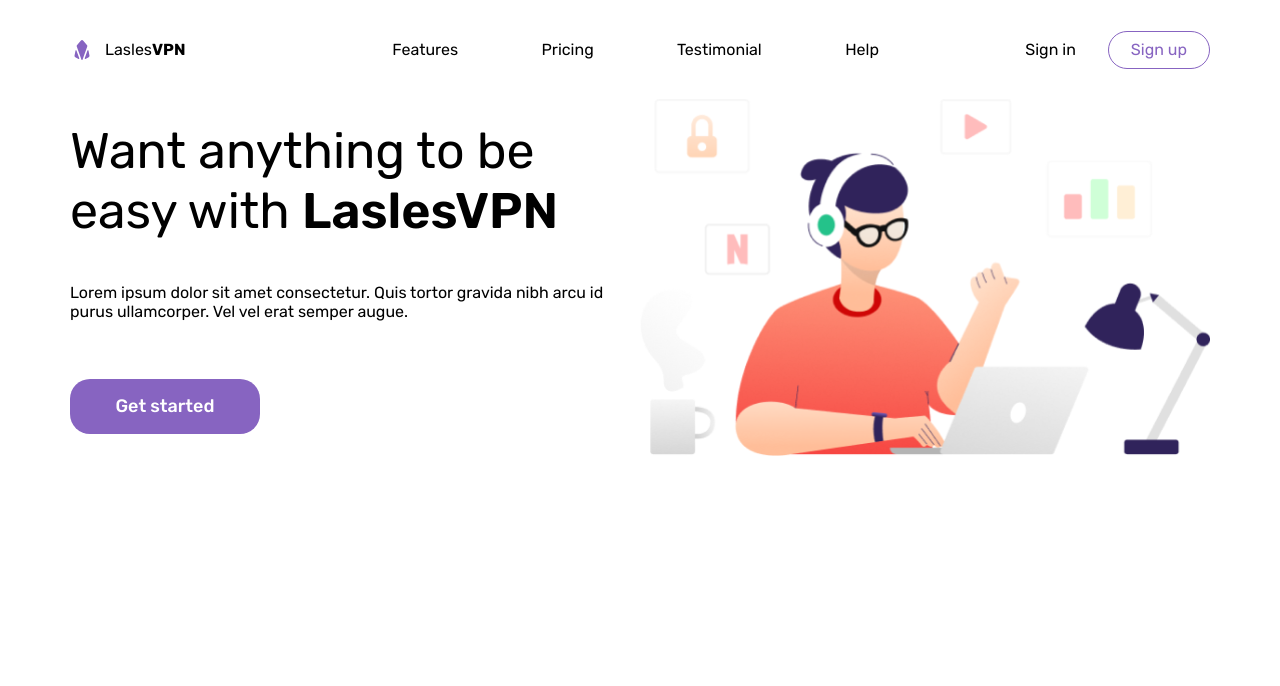
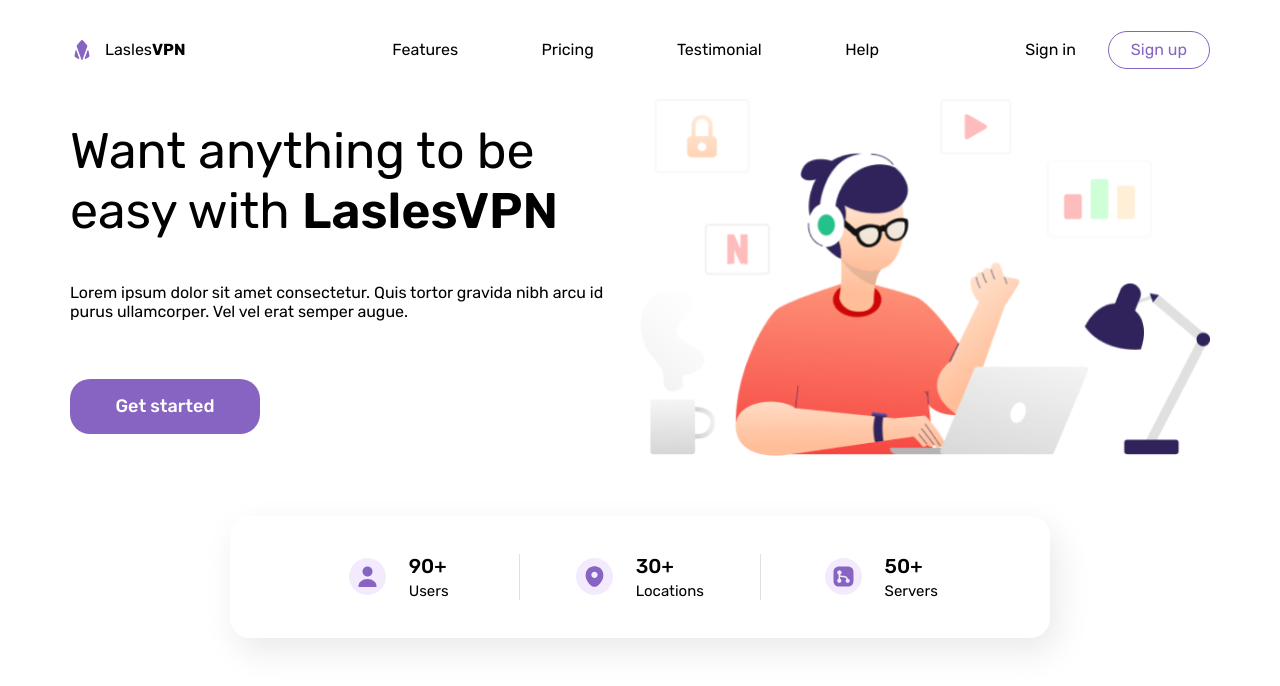
Before and after one commit to rudyminaya/laslesvpn-challenge, a Next.js app: page / in a window 1280 px wide. Shown: the top 686 px of the page. Built offline with nearby package versions, Linux system fonts and the light colour scheme.

Commit message:
feat: se añadieron features en la landing

```diff
--- a/src/app/page.tsx
+++ b/src/app/page.tsx
@@ -1,5 +1,7 @@
+import Features from "@/components/features"
 import styles from "./page.module.scss"
 import { MainButton } from "@/components/buttons"
+import { FeatureItems } from "@/data/menu"
 
 export default function Home() {
   return (
@@ -26,6 +28,7 @@
           alt="Community manager working on their laptop"
         />
       </main>
+      <Features data={FeatureItems} />
     </>
   )
 }
--- /dev/null
+++ b/src/components/features/feature/index.tsx
@@ -0,0 +1,17 @@
+import React from 'react'
+import styles from './styles.module.scss'
+import { FeatureItemTypes } from '@/types'
+
+const Feature = ({icon,quantity,description}: FeatureItemTypes) => {
+  return (
+    <div className={styles.feature}>
+      {icon}
+      <div className={styles.feature__details}>
+        <h5>{quantity}+</h5>
+        <p>{description}</p>
+      </div>
+    </div>
+  )
+}
+
+export default Feature
--- /dev/null
+++ b/src/components/features/feature/styles.module.scss
@@ -0,0 +1,34 @@
+@import "../../../styles/mixin.module.scss";
+
+.feature {
+  display: flex;
+  width: 100%;
+  justify-content: center;
+  align-items: center;
+
+  &__details {
+    margin-left: 13px;
+    & > h5 {
+      @include title;
+    }
+    & > p {
+      font-size: 8.5px;
+      margin-top: 2px;
+    }
+  }
+  @media (min-width: 768px) {
+    &__details {
+      margin-left: 23px;
+      & > p {
+        font-size: 15px;
+        margin-top: 4px;
+      }
+    }
+  }
+  @media (max-width: 767px) {
+    & > svg {
+      width: 21px;
+      height: 21px;
+    }
+  }
+}
--- /dev/null
+++ b/src/components/features/index.tsx
@@ -0,0 +1,27 @@
+import { FeatureItemTypes } from "@/types"
+import React from "react"
+import styles from "./styles.module.scss"
+import Feature from "./feature"
+
+type FeaturesProps = {
+  data: FeatureItemTypes[]
+}
+
+const Features = ({ data }: FeaturesProps) => {
+  return (
+    <section className={styles.container}>
+      <div className={styles.features}>
+        {data.map((feature, index) => {
+          return (
+            <Feature
+              key={`${feature.description.trim()}-${index}`}
+              {...feature}
+            />
+          )
+        })}
+      </div>
+    </section>
+  )
+}
+
+export default Features
--- /dev/null
+++ b/src/components/features/styles.module.scss
@@ -0,0 +1,27 @@
+.container {
+  padding: 0 22px;
+  margin: 60px 0;
+}
+.features {
+  margin: 0 auto;
+  width: 100%;
+  max-width: 820px;
+  padding: 38px 48.5px;
+  display: flex;
+  justify-content: space-between;
+  align-items: center;
+  box-shadow: 7px 13px 35px rgba(0, 0, 0, 0.09);
+  border-radius: 20px;
+  & > div {
+    border-right: 1px solid #e0e0e0;
+    &:last-child {
+      border-right: none;
+    }
+  }
+
+  @media (max-width: 767px) {
+    padding: 20px 16px;
+    box-shadow: 4px 7px 19.8px rgba(0, 0, 0, 0.09);
+    border-radius: 11px;
+  }
+}
--- a/src/components/icons/index.tsx
+++ b/src/components/icons/index.tsx
@@ -52,6 +52,22 @@
     <rect width="37" height="37" rx="18.5" fill="#9738F5" fill-opacity="0.1" />
     <path
       d="M27.12 14.95C26.07 10.33 22.04 8.25 18.5 8.25C18.5 8.25 18.5 8.25 18.49 8.25C14.96 8.25 10.92 10.32 9.87 14.94C8.7 20.1 11.86 24.47 14.72 27.22C15.78 28.24 17.14 28.75 18.5 28.75C19.86 28.75 21.22 28.24 22.27 27.22C25.13 24.47 28.29 20.11 27.12 14.95ZM18.5 19.96C16.76 19.96 15.35 18.55 15.35 16.81C15.35 15.07 16.76 13.66 18.5 13.66C20.24 13.66 21.65 15.07 21.65 16.81C21.65 18.55 20.24 19.96 18.5 19.96Z"
+      fill="#8764C1"
+    />
+  </svg>
+)
+
+export const ServerIcon = () => (
+  <svg
+    xmlns="http://www.w3.org/2000/svg"
+    width="37"
+    height="37"
+    viewBox="0 0 37 37"
+    fill="none"
+  >
+    <rect width="37" height="37" rx="18.5" fill="#9738F5" fill-opacity="0.1" />
+    <path
+      d="M22.69 8.5H14.31C10.67 8.5 8.5 10.67 8.5 14.31V22.68C8.5 26.33 10.67 28.5 14.31 28.5H22.68C26.32 28.5 28.49 26.33 28.49 22.69V14.31C28.5 10.67 26.33 8.5 22.69 8.5ZM22.7 24.75C21.57 24.75 20.65 23.83 20.65 22.7C20.65 22.04 20.97 21.46 21.46 21.08C21.04 19.98 19.99 19.22 18.81 19.26L16.75 19.27H16.74C16.13 19.27 15.55 19.09 15.06 18.78V20.8C15.82 21.1 16.36 21.84 16.36 22.7C16.36 23.83 15.44 24.75 14.31 24.75C13.18 24.75 12.26 23.83 12.26 22.7C12.26 21.83 12.8 21.1 13.56 20.8V16.45C12.8 16.1 12.26 15.34 12.26 14.45C12.26 13.24 13.25 12.25 14.46 12.25C15.67 12.25 16.66 13.24 16.66 14.45C16.66 15.43 16.01 16.25 15.12 16.54C15.32 17.27 15.98 17.78 16.74 17.78C16.74 17.78 16.74 17.78 16.75 17.78L18.81 17.77C18.82 17.77 18.82 17.77 18.83 17.77C20.67 17.77 22.32 18.94 22.92 20.68C23.95 20.79 24.76 21.65 24.76 22.71C24.75 23.83 23.83 24.75 22.7 24.75Z"
       fill="#8764C1"
     />
   </svg>
--- a/src/data/menu.ts
+++ /dev/null
@@ -1,20 +0,0 @@
-import { MenuItemsTypes } from "@/types";
-
-export const MenuItems:MenuItemsTypes[] = [
-    {
-        title: "Features",
-        url: "#features",
-    },
-    {
-        title: "Pricing",
-        url: "#pricing",
-    },
-    {
-        title: "Testimonial",
-        url: "#testimonial",
-    },
-    {
-        title: "Help",
-        url: "#help",
-    },
-]
--- /dev/null
+++ b/src/data/menu.tsx
@@ -0,0 +1,39 @@
+import { LocationIcon, ServerIcon, UserIcon } from "@/components/icons"
+import { FeatureItemTypes, MenuItemsTypes } from "@/types"
+
+export const MenuItems: MenuItemsTypes[] = [
+  {
+    title: "Features",
+    url: "#features",
+  },
+  {
+    title: "Pricing",
+    url: "#pricing",
+  },
+  {
+    title: "Testimonial",
+    url: "#testimonial",
+  },
+  {
+    title: "Help",
+    url: "#help",
+  },
+]
+
+export const FeatureItems: FeatureItemTypes[] = [
+  {
+    icon: <UserIcon />,
+    quantity: 90,
+    description: "Users",
+  },
+  {
+    icon: <LocationIcon />,
+    quantity: 30,
+    description: "Locations",
+  },
+  {
+    icon: <ServerIcon />,
+    quantity: 50,
+    description: "Servers",
+  },
+]
--- a/src/styles/_mixin.module.scss
+++ b/src/styles/_mixin.module.scss
@@ -1,21 +1,25 @@
-@import './variables.module.scss';
+@import "./variables.module.scss";
 
 @mixin regularText {
-    font-family: 'Rubik', sans-serif;
+  font-family: "Rubik", sans-serif;
   font-size: 16px;
   font-weight: 400;
 }
 
 @mixin mediumText {
-    font-family: 'Rubik', sans-serif;
+  font-family: "Rubik", sans-serif;
   font-size: 18px;
   font-weight: 500;
 }
 
 @mixin title {
-    font-family: 'Rubik', sans-serif;
+  font-family: "Rubik", sans-serif;
+  font-size: 12px;
+  font-weight: 500;
+
+  @media (min-width: 768px) {
     font-size: 20px;
-    font-weight: 500;
+  }
 }
 
 @mixin container {
@@ -26,7 +30,7 @@
 
 @mixin colorTransition {
   transition: color 0.2s ease;
-    &:hover{
+  &:hover {
     color: $red;
   }
 }
--- a/src/types/index.ts
+++ b/src/types/index.ts
@@ -2,3 +2,9 @@
     title: string;
     url: string;
 }
+
+export type FeatureItemTypes = {
+    icon: React.ReactNode;
+    quantity: number;
+    description: string;
+}
```
Lines whose indentation alone changed are shown as unchanged.
